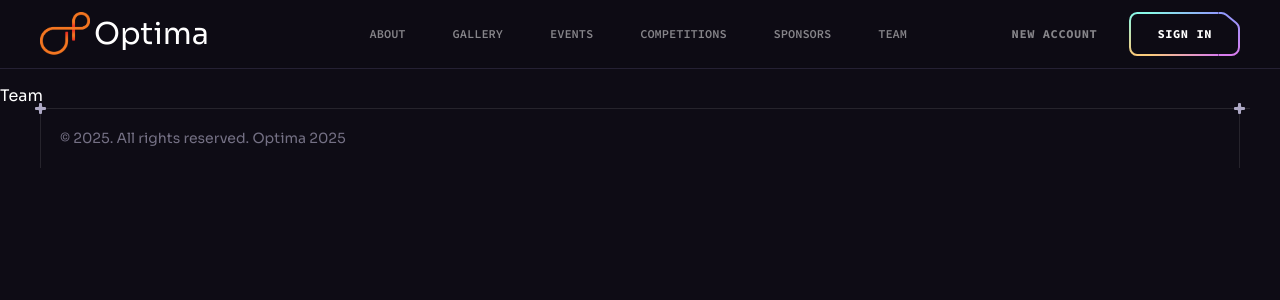
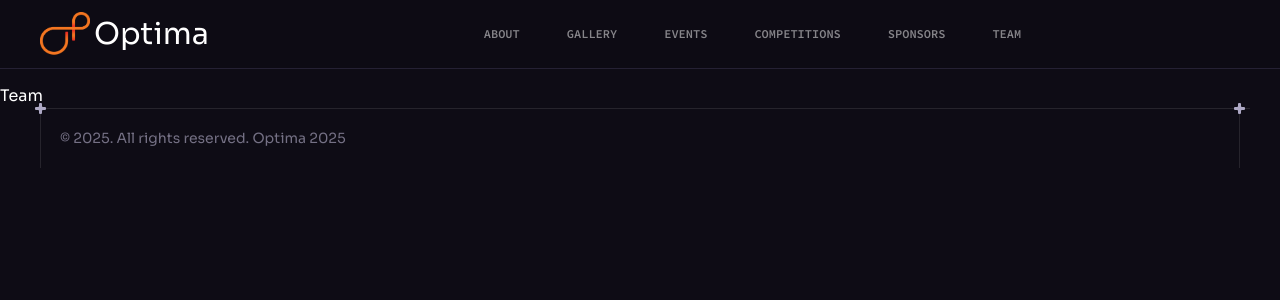
Before and after one commit to shani8828/repo1, a React (Vite) app: page /team in a window 1280 px wide. Shown: the top 300 px of the page. Built offline with nearby package versions, Linux system fonts and the light colour scheme.

Commit message:
login, register removed

```diff
--- a/src/components/Header.jsx
+++ b/src/components/Header.jsx
@@ -68,7 +68,7 @@ const Header = () => {
           <HamburgerMenu />
         </nav>
 
-        <a
+        {/* <a
           href="#signup"
           className="button hidden mr-8 text-n-1/50 transition-colors hover:text-n-1 lg:block"
         >
@@ -76,7 +76,7 @@ const Header = () => {
         </a>
         <Button className="hidden lg:flex" href="#login">
           Sign in
-        </Button>
+        </Button> */}
 
         <Button
           className="ml-auto lg:hidden"
--- a/src/constants/index.js
+++ b/src/constants/index.js
@@ -67,18 +67,18 @@ export const navigation = [
     title: "Team",
     url: "team",
   },
-  {
-    id: "6",
-    title: "New account",
-    url: "signup",
-    onlyMobile: true,
-  },
-  {
-    id: "7",
-    title: "Sign in",
-    url: "login",
-    onlyMobile: true,
-  },
+  // {
+  //   id: "6",
+  //   title: "New account",
+  //   url: "signup",
+  //   onlyMobile: true,
+  // },
+  // {
+  //   id: "7",
+  //   title: "Sign in",
+  //   url: "login",
+  //   onlyMobile: true,
+  // },
 ];
 
 export const heroIcons = [homeSmile, file02, searchMd, plusSquare];
```
